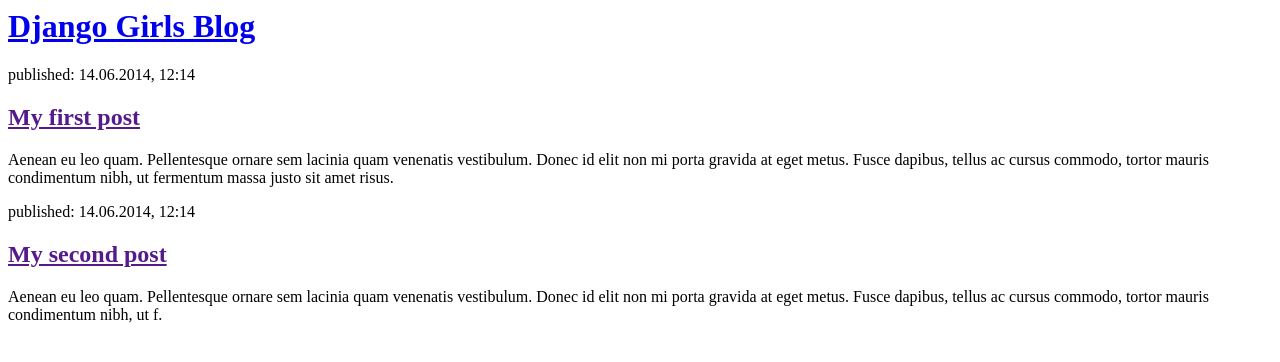
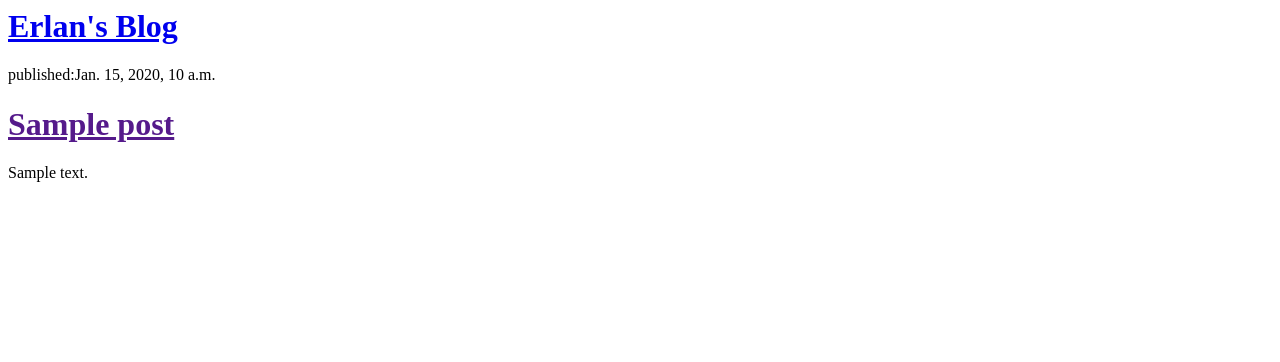
Before and after one commit to Erlanaripbai/my-first-blog, a Django app: page / in a window 1280 px wide. Shown: the top 362 px of the page. Run offline with Django 3.2, Linux system fonts and the light colour scheme; tables that the repository leaves empty hold one stand-in row (values such as "Sample post").

Commit message:
Modified templates from database

```diff
--- a/blog/templates/blog/post_list.html
+++ b/blog/templates/blog/post_list.html
@@ -1,22 +1,21 @@
 <html>
     <head>
-        <title>Django Girls blog</title>
+        <title>Erlan's blog</title>
     </head>
     <body>
         <div>
-            <h1><a href="/">Django Girls Blog</a></h1>
+            <h1><a href="/">Erlan's Blog</a></h1>
         </div>
+        {% for post in posts %}
+       <div>
+                <p>published:{{post.published_date}}</p>
+                <h1><a href="">{{post.title}}</a></h1>
+                <p>{{post.text|linebreaksbr}}</p>
 
-        <div>
-            <p>published: 14.06.2014, 12:14</p>
-            <h2><a href="">My first post</a></h2>
-            <p>Aenean eu leo quam. Pellentesque ornare sem lacinia quam venenatis vestibulum. Donec id elit non mi porta gravida at eget metus. Fusce dapibus, tellus ac cursus commodo, tortor mauris condimentum nibh, ut fermentum massa justo sit amet risus.</p>
-        </div>
+            </div>
+            {% endfor %}
 
-        <div>
-            <p>published: 14.06.2014, 12:14</p>
-            <h2><a href="">My second post</a></h2>
-            <p>Aenean eu leo quam. Pellentesque ornare sem lacinia quam venenatis vestibulum. Donec id elit non mi porta gravida at eget metus. Fusce dapibus, tellus ac cursus commodo, tortor mauris condimentum nibh, ut f.</p>
-        </div>
+
+
     </body>
 </html>
--- a/blog/views.py
+++ b/blog/views.py
@@ -1,5 +1,7 @@
 from django.shortcuts import render
-
+from .models import Post
+from django.utils import timezone
 # Create your views here.
 def post_list(request):
-    return render(request, 'blog/post_list.html', {})
+    posts=Post.objects.filter(published_date__lte=timezone.now()).order_by('published_date')
+    return render(request, 'blog/post_list.html', {'posts': posts})
--- a/mysite/settings.py
+++ b/mysite/settings.py
@@ -37,7 +37,7 @@
     'django.contrib.sessions',
     'django.contrib.messages',
     'django.contrib.staticfiles',
-    'blog',
+    'blog.apps.BlogConfig',
 ]
 
 MIDDLEWARE = [
```
